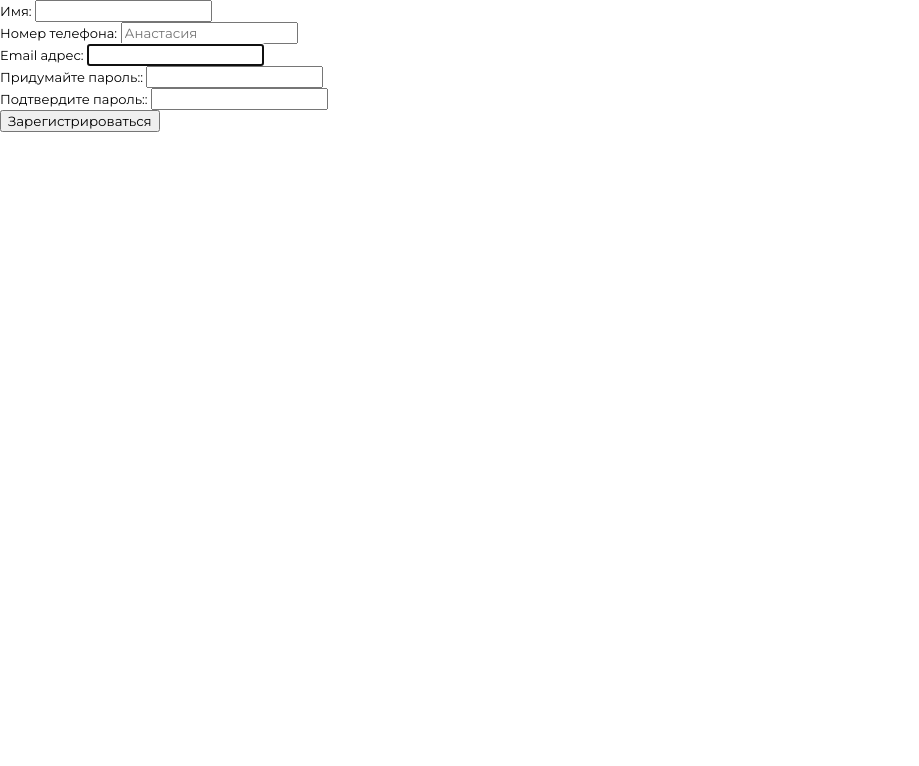
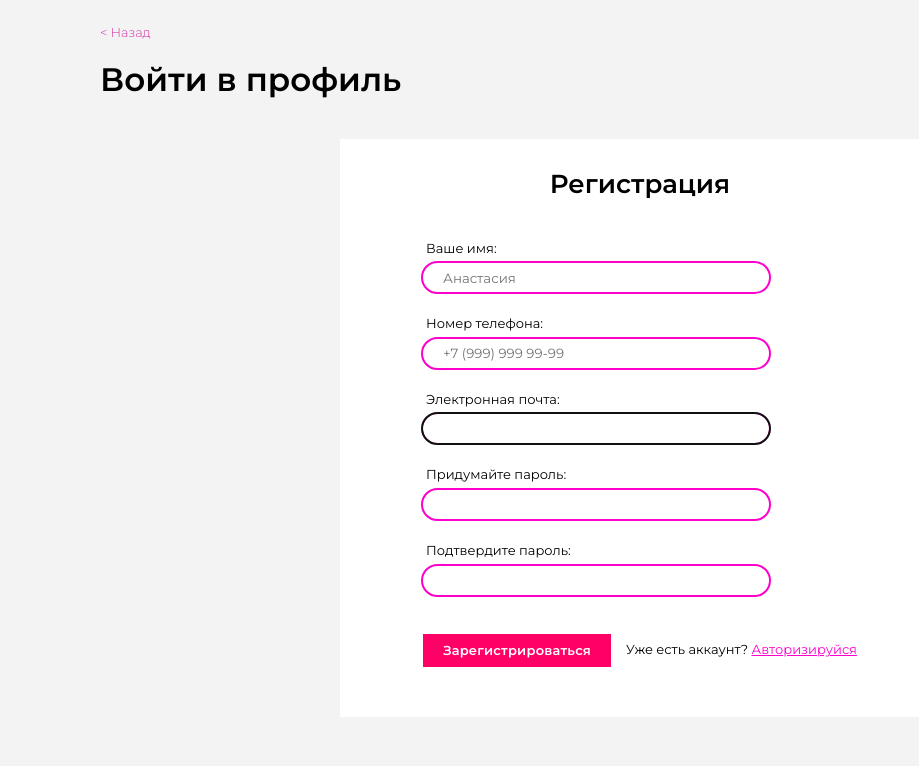
Before and after one commit to perfilov03/GaGaFoodProject, a Django app: page /registration/ in a window 1280 px wide. Shown: the top 766 px of the page, without its empty margins (0-919 px from the left). Run offline with Django 4.2, Linux system fonts and the light colour scheme.

Commit message:
Стилизация страницы регистрации

```diff
--- a/gagafood/forms.py
+++ b/gagafood/forms.py
@@ -1,3 +1,4 @@
+from cProfile import label
 from dataclasses import field
 from django import forms
 from .models import *
@@ -13,23 +14,30 @@ class AddFeedback(forms.Form):
 
 
 class RegisterUserForm(UserCreationForm):
-    password1 = forms.CharField(label="Придумайте пароль:", widget=forms.TextInput(
+    password1 = forms.CharField(label="Придумайте пароль", widget=forms.TextInput(
         attrs={'class': 'registration__input', 'type': 'password'}))
-    password2 = forms.CharField(label="Подтвердите пароль:", widget=forms.TextInput(
+    password2 = forms.CharField(label="Подтвердите пароль", widget=forms.TextInput(
         attrs={'class': 'registration__input', 'type': 'password'}))
+    first_name = forms.CharField(label="Ваше имя", widget=forms.TextInput(
+        attrs={'class': 'registration__input',
+               'placeholder': 'Анастасия'}))
+    email = forms.CharField(label="Электронная почта", widget=forms.TextInput(
+        attrs={'class': 'registration__input', 'placeholder': 'lady@gaga.com'}))
+    telephone = forms.CharField(label="Номер телефона", widget=forms.TextInput(
+        attrs={'class': 'registration__input', 'placeholder': '+7 (999) 999 99-99'}))
 
     class Meta:
         model = User
         fields = ('first_name', 'telephone',
                   'email')
-        #  'password1', 'password2'
         widgets = {
-            'username': forms.TextInput(
-                attrs={'class': 'registration__input', 'placeholder': 'Анастасия'}),
-            'last_name': forms.TextInput(
-                attrs={'class': 'registration__input', 'placeholder': 'Анастасия'}),
+            'first_name': forms.TextInput(
+                attrs={'class': 'registration__input',
+                       'placeholder': 'Анастасия'}),
+            'email': forms.TextInput(
+                attrs={'class': 'registration__input', 'placeholder': 'lady@gaga.com'}),
             'telephone': forms.TextInput(
-                attrs={'class': 'registration__input', 'placeholder': 'Анастасия'}),
+                attrs={'class': 'registration__input', 'placeholder': '+7 (999) 999 99-99'}),
         }
 
 
--- a/gagafood/static/gagafood/src/css/style.css
+++ b/gagafood/static/gagafood/src/css/style.css
@@ -1,8 +1,8 @@
-.feedback__submit, .menu__button, .catalogue__button {
-  display: -webkit-box;
-  display: -ms-flexbox;
-  display: flex;
-  background-color: #D137A6;
+.registration__submit, .feedback__submit, .menu__button, .catalogue__button {
+  display: -webkit-box;
+  display: -ms-flexbox;
+  display: flex;
+  background-color: #FF0066;
   padding: 10px 25px;
   -webkit-box-pack: center;
       -ms-flex-pack: center;
@@ -17,7 +17,7 @@
   color: #FFFFFF;
 }
 
-.feedback__wrapper, .info__wrapper, .menu__wrapper, .catalogue__wrapper, .footer__wrapper, .text-block__wrapper, .top-restaurants__wrapper, .baner__wrapper, .classification__wrapper, .header__wrapper {
+.registration__wrapper, .feedback__wrapper, .info__wrapper, .menu__wrapper, .catalogue__wrapper, .footer__wrapper, .text-block__wrapper, .top-restaurants__wrapper, .baner__wrapper, .classification__wrapper, .header__wrapper {
   max-width: 1120px;
   margin: 0 auto;
 }
@@ -25,6 +25,29 @@
 .crumbs__link:hover, .map__item a:hover, .menu__item a:hover {
   color: #213452;
   text-decoration: underline;
+}
+
+.registration__input, .feedback__input {
+  margin-bottom: 22px;
+  height: 40px;
+  border: 2px solid #FF00CC;
+  border-radius: 30px;
+  padding-left: 20px;
+}
+.registration__input:focus::-webkit-input-placeholder, .feedback__input:focus::-webkit-input-placeholder {
+  color: transparent;
+}
+.registration__input:focus::-moz-placeholder, .feedback__input:focus::-moz-placeholder {
+  color: transparent;
+}
+.registration__input:focus:-ms-input-placeholder, .feedback__input:focus:-ms-input-placeholder {
+  color: transparent;
+}
+.registration__input:focus::-ms-input-placeholder, .feedback__input:focus::-ms-input-placeholder {
+  color: transparent;
+}
+.registration__input:focus::placeholder, .feedback__input:focus::placeholder {
+  color: transparent;
 }
 
 * {
@@ -1456,29 +1479,6 @@ slideshow-container {
   margin-bottom: 17px;
 }
 
-.feedback__input {
-  margin-bottom: 22px;
-  height: 40px;
-  border: 2px solid #FF00CC;
-  border-radius: 30px;
-  padding-left: 20px;
-}
-.feedback__input:focus::-webkit-input-placeholder {
-  color: transparent;
-}
-.feedback__input:focus::-moz-placeholder {
-  color: transparent;
-}
-.feedback__input:focus:-ms-input-placeholder {
-  color: transparent;
-}
-.feedback__input:focus::-ms-input-placeholder {
-  color: transparent;
-}
-.feedback__input:focus::placeholder {
-  color: transparent;
-}
-
 .feedback__button {
   margin: 10px 0 60px 0px;
 }
@@ -1507,3 +1507,204 @@ slideshow-container {
     font-size: 1.2rem;
   }
 }
+body {
+  background-color: #F3F3F3;
+}
+
+.registration__crumbs {
+  margin-bottom: 20px;
+}
+
+.registration__wrapper {
+  padding: 0 20px;
+}
+
+.registration__title {
+  font-weight: 600;
+  font-size: 2.5rem;
+  color: #000000;
+  margin-bottom: 40px;
+}
+
+.registration__form-wrapper {
+  display: -webkit-box;
+  display: -ms-flexbox;
+  display: flex;
+  -webkit-box-orient: vertical;
+  -webkit-box-direction: normal;
+      -ms-flex-direction: column;
+          flex-direction: column;
+  -webkit-box-pack: center;
+      -ms-flex-pack: center;
+          justify-content: center;
+  -webkit-box-align: center;
+      -ms-flex-align: center;
+          align-items: center;
+}
+
+.registration__form {
+  background-color: #fff;
+  display: -webkit-box;
+  display: -ms-flexbox;
+  display: flex;
+  -webkit-box-orient: vertical;
+  -webkit-box-direction: normal;
+      -ms-flex-direction: column;
+          flex-direction: column;
+  -webkit-box-pack: center;
+      -ms-flex-pack: center;
+          justify-content: center;
+  -webkit-box-align: center;
+      -ms-flex-align: center;
+          align-items: center;
+  padding: 30px 0 50px 0;
+  max-width: 600px;
+  width: 100%;
+  margin: 0px 30px 50px 30px;
+}
+
+.registration__fieldset {
+  width: 73%;
+  display: -webkit-box;
+  display: -ms-flexbox;
+  display: flex;
+  -webkit-box-orient: vertical;
+  -webkit-box-direction: normal;
+      -ms-flex-direction: column;
+          flex-direction: column;
+  -webkit-box-pack: center;
+      -ms-flex-pack: center;
+          justify-content: center;
+  -webkit-box-align: center;
+      -ms-flex-align: center;
+          align-items: center;
+  margin-bottom: 15px;
+}
+
+.registration__fielder {
+  display: -webkit-box;
+  display: -ms-flexbox;
+  display: flex;
+  -webkit-box-orient: vertical;
+  -webkit-box-direction: normal;
+      -ms-flex-direction: column;
+          flex-direction: column;
+  -webkit-box-pack: center;
+      -ms-flex-pack: center;
+          justify-content: center;
+  -webkit-box-align: start;
+      -ms-flex-align: start;
+          align-items: flex-start;
+  margin: 0 20px;
+  width: 100%;
+}
+
+.registration__subtitle {
+  font-weight: 600;
+  font-size: 2rem;
+  color: #000000;
+  margin-bottom: 40px;
+}
+
+.registration__label {
+  margin-left: 5px;
+  margin-bottom: 5px;
+}
+
+.registration__input {
+  max-width: 350px;
+  width: 100%;
+  height: 33px;
+}
+
+.registration__button {
+  display: -webkit-box;
+  display: -ms-flexbox;
+  display: flex;
+  -webkit-box-orient: horizontal;
+  -webkit-box-direction: normal;
+      -ms-flex-direction: row;
+          flex-direction: row;
+  -webkit-box-align: center;
+      -ms-flex-align: center;
+          align-items: center;
+}
+
+.registration__submit {
+  border: none;
+  outline: none;
+  margin-right: 15px;
+  font-size: 1rem;
+  padding: 7px 20px;
+}
+
+.registration__link {
+  color: #000000;
+}
+
+.registration__login {
+  color: #FF00CC;
+  text-decoration: underline;
+}
+
+@media (max-width: 700px) {
+  .registration__title {
+    font-size: 2.2rem;
+  }
+
+  .registration__subtitle {
+    font-size: 1.7rem;
+  }
+
+  .registration__button {
+    display: -webkit-box;
+    display: -ms-flexbox;
+    display: flex;
+    -webkit-box-orient: vertical;
+    -webkit-box-direction: normal;
+        -ms-flex-direction: column;
+            flex-direction: column;
+    -webkit-box-align: center;
+        -ms-flex-align: center;
+            align-items: center;
+  }
+
+  .registration__fielder {
+    -webkit-box-align: center;
+        -ms-flex-align: center;
+            align-items: center;
+  }
+
+  .registration__submit {
+    margin-bottom: 15px;
+  }
+
+  .registration__label {
+    margin-bottom: 10px;
+  }
+
+  .registration__input {
+    width: 90%;
+  }
+
+  .registration__fieldset {
+    margin-bottom: 0;
+  }
+}
+@media (max-width: 550px) {
+  .registration__title {
+    font-size: 2rem;
+  }
+
+  .registration__subtitle {
+    font-size: 1.5rem;
+  }
+
+  .registration__submit {
+    font-size: 0.9rem;
+  }
+
+  .registration__link {
+    font-size: 0.9rem;
+  }
+}
--- a/gagafood/static/gagafood/src/scss/_feedback.scss
+++ b/gagafood/static/gagafood/src/scss/_feedback.scss
@@ -32,14 +32,7 @@
     margin-bottom: 17px;
 }
 .feedback__input {
-    margin-bottom: 22px;
-    height: 40px;
-    border: 2px solid #FF00CC;
-    border-radius: 30px;
-    padding-left: 20px;
-    &:focus::placeholder {
-        color: transparent;
-    }
+    @extend %input;
 }
 .feedback__errors {
 }
--- /dev/null
+++ b/gagafood/static/gagafood/src/scss/_registration.scss
@@ -0,0 +1,134 @@
+body {
+    background-color: #F3F3F3;
+}
+.registration {
+}
+.registration__crumbs {
+    margin-bottom: 20px;
+}
+.registration__wrapper {
+    @extend %wrapper;
+    padding: 0 20px;
+}
+.registration__title {
+    font-weight: 600;
+    font-size: 2.5rem;
+    color: #000000;
+    margin-bottom: 40px;
+}
+.registration__form-wrapper {
+    display: flex;
+    flex-direction: column;
+    justify-content: center;
+    align-items: center;
+}
+.registration__form {
+    background-color: #fff;
+    display: flex;
+    flex-direction: column;
+    justify-content: center;
+    align-items: center;
+    padding: 30px 0 50px 0;
+    max-width: 600px;
+    width: 100%;
+    margin: 0px 30px 50px 30px;
+}
+.registration__fieldset {
+    width: 73%;
+    display: flex;
+    flex-direction: column;
+    justify-content: center;
+    align-items: center;
+    margin-bottom: 15px;
+}
+.registration__fielder {
+    display: flex;
+    flex-direction: column;
+    justify-content: center;
+    align-items: flex-start;
+    margin: 0 20px;
+    width: 100%;
+}
+.registration__subtitle {
+    font-weight: 600;
+    font-size: 2rem;
+    color: #000000;
+    margin-bottom: 40px;
+}
+.registration__label {
+    margin-left: 5px;
+    margin-bottom: 5px;
+}
+.registration__input {
+    @extend %input;
+    max-width: 350px;
+    width: 100%;
+    height: 33px;
+}
+.registration__errors {
+}
+.registration__button {
+    display: flex;
+    flex-direction: row;
+    align-items: center;
+}
+.registration__submit {
+    border: none;
+    outline: none;
+    @extend %buttonss;
+    margin-right: 15px;
+    font-size: 1rem;
+    padding: 7px 20px;
+}
+
+.registration__link {
+    color: #000000;
+}
+.registration__login {
+    color: #FF00CC;
+    text-decoration: underline;
+}
+
+@media (max-width: 700px) {
+    .registration__title {
+        font-size: 2.2rem;
+    }
+    .registration__subtitle {
+        font-size: 1.7rem;
+    }
+    .registration__button {
+        display: flex;
+        flex-direction: column;
+        align-items: center;
+    }
+    .registration__fielder {
+        align-items: center;
+    }
+    .registration__submit {
+        margin-bottom: 15px;
+    }
+    .registration__label {
+        margin-bottom: 10px;
+    }
+    .registration__input {
+        width: 90%;
+    }
+    .registration__fieldset {
+        margin-bottom: 0;
+    }
+}
+
+@media (max-width: 550px) {
+    .registration__title {
+        font-size: 2rem;
+    }
+    .registration__subtitle {
+        font-size: 1.5rem;
+    }
+    .registration__submit {
+        font-size: 0.9rem;
+    }
+    .registration__link {
+        font-size: 0.9rem;
+    }
+}
--- a/gagafood/static/gagafood/src/scss/style.scss
+++ b/gagafood/static/gagafood/src/scss/style.scss
@@ -5,7 +5,7 @@ $pink-cl: #D137A6;
 
 %buttonss {
   display: flex;
-  background-color: $pink-cl;
+  background-color: #FF0066;
   padding: 10px 25px;
   justify-content: center;
   align-items: center;
@@ -24,7 +24,14 @@ $pink-cl: #D137A6;
   text-decoration: underline;
 }
 %input {
-
+  margin-bottom: 22px;
+  height: 40px;
+  border: 2px solid #FF00CC;
+  border-radius: 30px;
+  padding-left: 20px;
+  &:focus::placeholder {
+      color: transparent;
+  }
 }
 
 
@@ -39,3 +46,4 @@ $pink-cl: #D137A6;
 @import "_card-restaurant.scss";
 @import "_authorization.scss";
 @import "_feedback.scss";
+@import "_registration.scss";
--- a/gagafood/templates/gagafood/registration.html
+++ b/gagafood/templates/gagafood/registration.html
@@ -5,7 +5,7 @@
     <meta charset="UTF-8">
     <meta http-equiv="X-UA-Compatible" content="IE=edge">
     <meta name="viewport" content="width=device-width, initial-scale=1.0">
-    <title>GaGaFood</title>
+    <title>{{ title }}</title>
     <link href="https://fonts.googleapis.com/css2?family=Montserrat:wght@300;400;500;600;700;800&display=swap" rel="stylesheet">
     <link rel="icon" href="{% static 'gagafood/images/Logo.svg' %}">
     <link rel="stylesheet" href="{% static 'gagafood/src/css/reset.css' %}" type="text/css">
@@ -13,7 +13,15 @@
 </head>
 <body>
     <main class="registration">
+        <div class="registration__wrapper">
+            <div class="registration__crumbs crumbs">
+                <a href="{% url 'home' %}" class="crumbs__link"> < Назад </a>
+            </div>
+            <h1 class="registration__title">Войти в профиль</h1>
+            <div class="registration__form-wrapper">
                 <form method="POST" class="registration__form">
+                    <h2 class="registration__subtitle">Регистрация</h2>
+                    <fieldset class="registration__fieldset">
                         {% csrf_token%}
                         {% for f in form %}
                         <div class="registration__fielder">
@@ -24,11 +32,19 @@
                             {{f.errors}}
                         </div>
                         {% endfor %}
-
+                    </fieldset>
+                    <div class="registration__button">
                         <button class="registration__submit">
                             Зарегистрироваться
                         </button>
+                        <div class="registration__link">
+                            Уже есть аккаунт?
+                            <a class="registration__login" href="{% url 'login' %}">Авторизируйся</a>
+                        </div>
+                    </div>
                 </form>
+            </div>
+        </div>
     </main>
 </body>
 </html>
```
Lines whose indentation alone changed are shown as unchanged.
